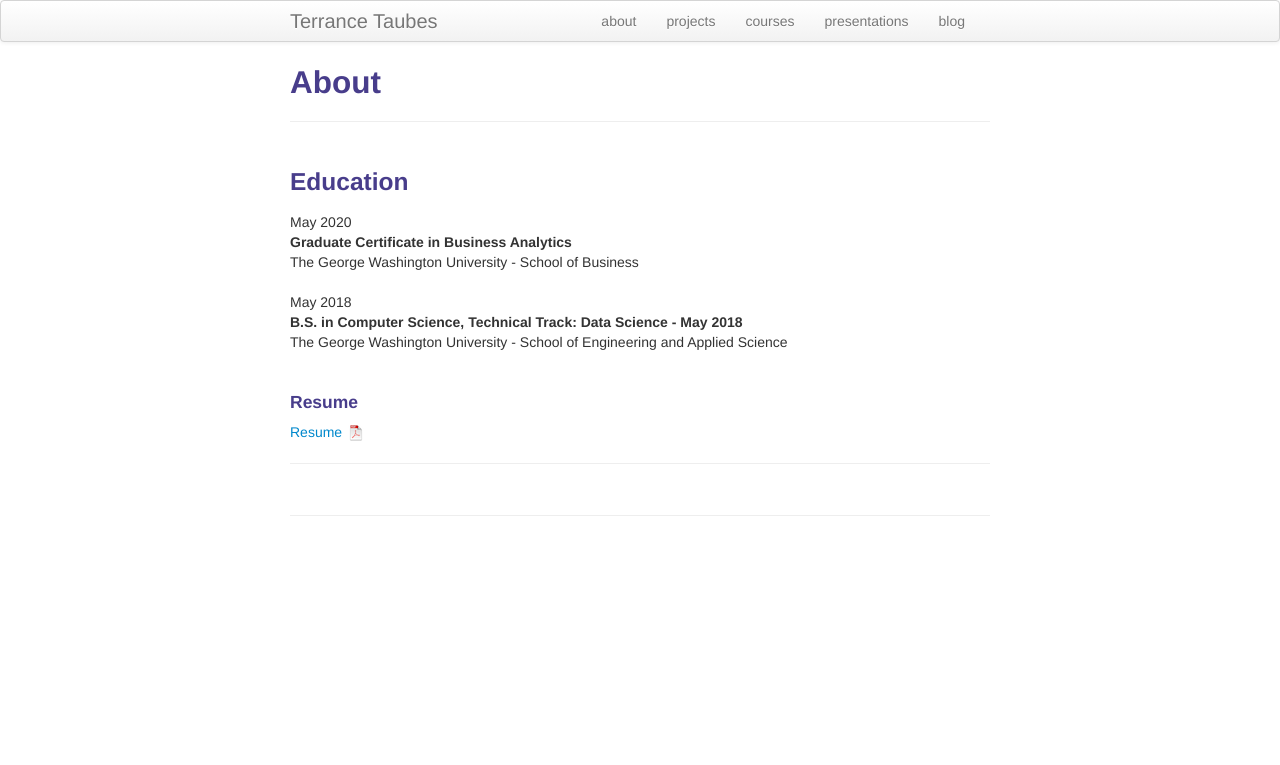
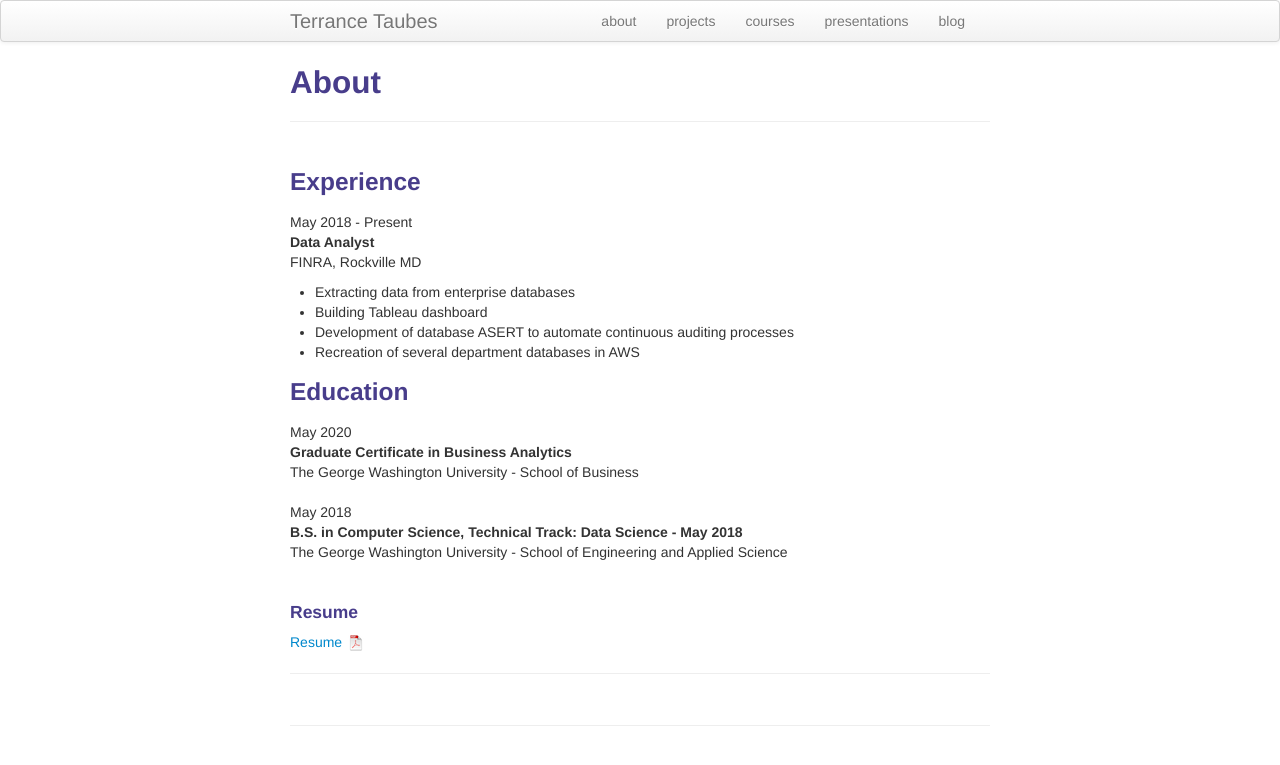
Before and after one commit to terrytaubes/terrytaubes.github.io, a Jekyll site: the page built from pages/about.md, in a window 1280 px wide. Shown: the top 765 px of the page. Built offline with Jekyll 4.4.1, drawn with Linux system fonts in a browser that asks for light colours.

Commit message:
Update about.md

```diff
--- a/pages/about.md
+++ b/pages/about.md
@@ -3,6 +3,19 @@ layout: page
 title: About
 description: about me
 ---
+
+### <a name="experience"></a>Experience
+May 2018 - Present
+<br>
+<b>Data Analyst</b>
+<br>
+FINRA, Rockville MD
+<br>
+- Extracting data from enterprise databases
+- Building Tableau dashboard
+- Development of database ASERT to automate continuous auditing processes
+- Recreation of several department databases in AWS
+<br>
 
 ### <a name="education"></a>Education
 May 2020
```
